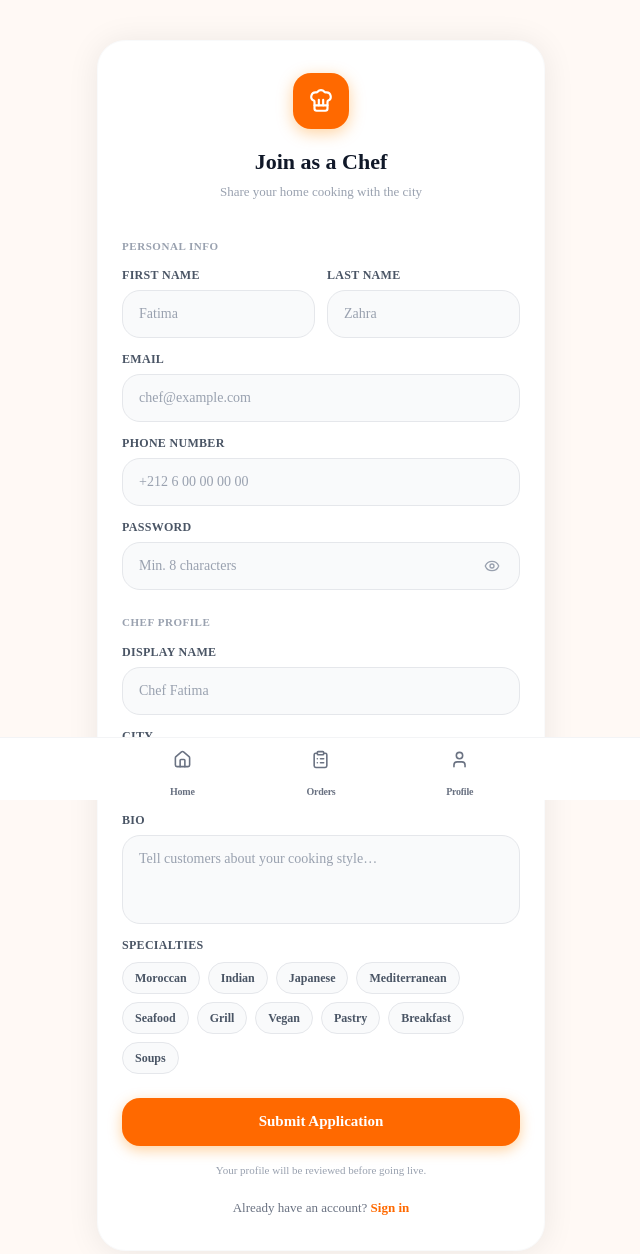
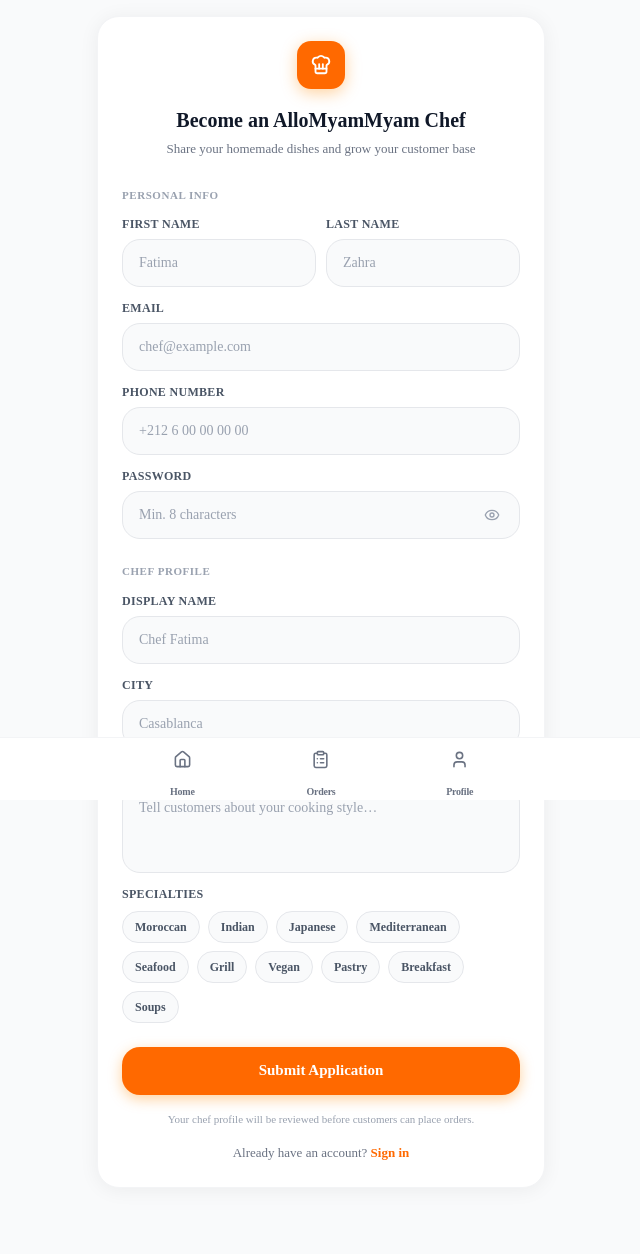
Before and after one commit to wassim-bouhraoua/allomyammyam---Copy, a Next.js app: page /register-chef in a window 1280 px wide. Shown: the top 1254 px of the page, without its empty margins (319-959 px from the left). Built offline with nearby package versions, Linux system fonts and the light colour scheme; no server answers.

Commit message:
some smol fixes

```diff
--- a/app/(auth)/layout.tsx
+++ b/app/(auth)/layout.tsx
@@ -1,15 +1,21 @@
 import BottomNav from "@/components/bottom-nav";
 import type { ReactNode } from "react";
 
-export default function AuthLayout({ children }: { children: ReactNode }) {
+export default function AuthLayout({
+  children,
+}: {
+  children: ReactNode;
+}) {
   return (
-  <div className="min-h-screen bg-[#FFF9F5] flex flex-col">
-    <div className="flex-1 flex flex-col items-center justify-center px-4 py-10 pb-[90px]">
-      <div className="w-full max-w-md">
+    <div className="min-h-screen bg-gray-50 flex flex-col">
+      {/* Main Content */}
+      <main className="flex-1 px-4 pt-4 pb-[90px]">
+        <div className="max-w-md mx-auto">
           {children}
         </div>
-    </div>
+      </main>
 
+      {/* Bottom Navigation */}
       <BottomNav />
     </div>
   );
--- a/app/(auth)/login/page.tsx
+++ b/app/(auth)/login/page.tsx
@@ -33,8 +33,12 @@
         return;
       }
       await refreshUser();
-      router.push("/");
-      router.refresh();
+
+const params = new URLSearchParams(window.location.search);
+const from = params.get("from");
+
+router.push(from || "/");
+router.refresh();
     } catch {
       setError("Something went wrong. Please try again.");
     } finally {
@@ -43,13 +47,15 @@
   }
 
   return (
-    <div className="bg-white rounded-[28px] shadow-[0_2px_32px_rgba(0,0,0,0.08)] border border-gray-50 px-6 py-8">
-      <div className="flex flex-col items-center mb-8">
-        <div className="w-14 h-14 rounded-2xl bg-orange-500 flex items-center justify-center shadow-[0_4px_16px_rgba(255,138,0,0.38)] mb-4">
-          <UtensilsCrossed size={26} className="text-white" />
+    <div className="bg-white rounded-3xl shadow-[0_2px_20px_rgba(0,0,0,0.06)] border border-gray-100 p-6">
+      <div className="flex flex-col items-center mb-6">
+        <div className="w-12 h-12 rounded-xl bg-orange-500 flex items-center justify-center shadow-[0_4px_16px_rgba(255,138,0,0.38)] mb-4">
+          <UtensilsCrossed size={22} className="text-white" />
         </div>
-        <h1 className="text-[22px] font-black text-gray-900">Welcome back</h1>
-        <p className="text-[13px] text-gray-400 mt-1">Sign in to your account</p>
+       <h1 className="text-[20px] font-black text-gray-900">Welcome back</h1>
+       <p className="text-[13px] text-gray-500 mt-1">
+  Continue your AlloMyamMyam journey
+</p>
       </div>
 
       {error && (
@@ -112,7 +118,7 @@
         </button>
       </form>
 
-      <div className="mt-6 flex flex-col items-center gap-2">
+      <div className="mt-5 flex flex-col items-center gap-1.5">
         <p className="text-[13px] text-gray-500">
           Don&apos;t have an account?{" "}
           <Link href="/register" className="text-orange-500 font-bold hover:underline">
--- a/app/(auth)/register-chef/page.tsx
+++ b/app/(auth)/register-chef/page.tsx
@@ -69,9 +69,13 @@
         setError(data.error ?? "Registration failed. Please try again.");
         return;
       }
-      await refreshUser();
-      router.push("/");
-      router.refresh();
+     await refreshUser();
+
+const params = new URLSearchParams(window.location.search);
+const from = params.get("from");
+
+router.push(from || "/");
+router.refresh();
     } catch {
       setError("Something went wrong. Please try again.");
     } finally {
@@ -80,15 +84,15 @@
   }
 
   return (
-    <div className="bg-white rounded-[28px] shadow-[0_2px_32px_rgba(0,0,0,0.08)] border border-gray-50 px-6 py-8">
-      <div className="flex flex-col items-center mb-8">
-        <div className="w-14 h-14 rounded-2xl bg-orange-500 flex items-center justify-center shadow-[0_4px_16px_rgba(255,138,0,0.38)] mb-4">
-          <ChefHat size={26} className="text-white" />
+<div className="bg-white rounded-3xl shadow-[0_2px_20px_rgba(0,0,0,0.06)] border border-gray-100 p-6">
+<div className="flex flex-col items-center mb-6">
+        <div className="w-12 h-12 rounded-xl bg-orange-500 flex items-center justify-center shadow-[0_4px_16px_rgba(255,138,0,0.38)] mb-4">
+          <ChefHat size={22} className="text-white" />
         </div>
-        <h1 className="text-[22px] font-black text-gray-900">Join as a Chef</h1>
-        <p className="text-[13px] text-gray-400 mt-1 text-center">
-          Share your home cooking with the city
-        </p>
+        <h1 className="text-[20px] font-black text-gray-900">Become an AlloMyamMyam Chef</h1>
+        <p className="text-[13px] text-gray-500 mt-1 text-center">
+  Share your homemade dishes and grow your customer base
+</p>
       </div>
 
       {error && (
@@ -104,7 +108,7 @@
           Personal Info
         </p>
 
-        <div className="grid grid-cols-2 gap-3">
+        <div className="grid grid-cols-2 gap-2.5">
           <div className="flex flex-col gap-1.5">
             <label className="text-[12px] font-bold text-gray-600 uppercase tracking-wide">
               First name
@@ -281,11 +285,11 @@
         </button>
 
         <p className="text-[11px] text-gray-400 text-center mt-1">
-          Your profile will be reviewed before going live.
+          Your chef profile will be reviewed before customers can place orders.
         </p>
       </form>
 
-      <div className="mt-5 flex flex-col items-center gap-2">
+      <div className="mt-4 flex flex-col items-center gap-1.5">
         <p className="text-[13px] text-gray-500">
           Already have an account?{" "}
           <Link href="/login" className="text-orange-500 font-bold hover:underline">
--- a/app/(auth)/register/page.tsx
+++ b/app/(auth)/register/page.tsx
@@ -43,8 +43,12 @@
         return;
       }
       await refreshUser();
-      router.push("/");
-      router.refresh();
+
+const params = new URLSearchParams(window.location.search);
+const from = params.get("from");
+
+router.push(from || "/");
+router.refresh();
     } catch {
       setError("Something went wrong. Please try again.");
     } finally {
@@ -53,13 +57,13 @@
   }
 
   return (
-    <div className="bg-white rounded-[28px] shadow-[0_2px_32px_rgba(0,0,0,0.08)] border border-gray-50 px-6 py-8">
-      <div className="flex flex-col items-center mb-8">
-        <div className="w-14 h-14 rounded-2xl bg-orange-500 flex items-center justify-center shadow-[0_4px_16px_rgba(255,138,0,0.38)] mb-4">
-          <UtensilsCrossed size={26} className="text-white" />
+   <div className="bg-white rounded-3xl shadow-[0_2px_20px_rgba(0,0,0,0.06)] border border-gray-100 p-6">
+      <div className="flex flex-col items-center mb-6">
+        <div className="w-12 h-12 rounded-xl bg-orange-500 flex items-center justify-center shadow-[0_4px_16px_rgba(255,138,0,0.38)] mb-4">
+          <UtensilsCrossed size={22} className="text-white" />
         </div>
-        <h1 className="text-[22px] font-black text-gray-900">Create account</h1>
-        <p className="text-[13px] text-gray-400 mt-1">Join AlloMyamMyam today</p>
+        <h1 className="text-[20px] font-black text-gray-900">Join AlloMyamMyam</h1>
+        <p className="text-[13px] text-gray-500 mt-1">Order homemade dishes from trusted local chefs</p>
       </div>
 
       {error && (
@@ -69,7 +73,7 @@
       )}
 
       <form onSubmit={handleSubmit} className="flex flex-col gap-3">
-        <div className="grid grid-cols-2 gap-3">
+        <div className="grid grid-cols-2 gap-2.5">
           <div className="flex flex-col gap-1.5">
             <label className="text-[12px] font-bold text-gray-600 uppercase tracking-wide">
               First name
@@ -168,7 +172,7 @@
         </button>
       </form>
 
-      <div className="mt-6 flex flex-col items-center gap-2">
+      <div className="mt-5 flex flex-col items-center gap-1.5">
         <p className="text-[13px] text-gray-500">
           Already have an account?{" "}
           <Link href="/login" className="text-orange-500 font-bold hover:underline">
```
Lines whose indentation alone changed are shown as unchanged.
